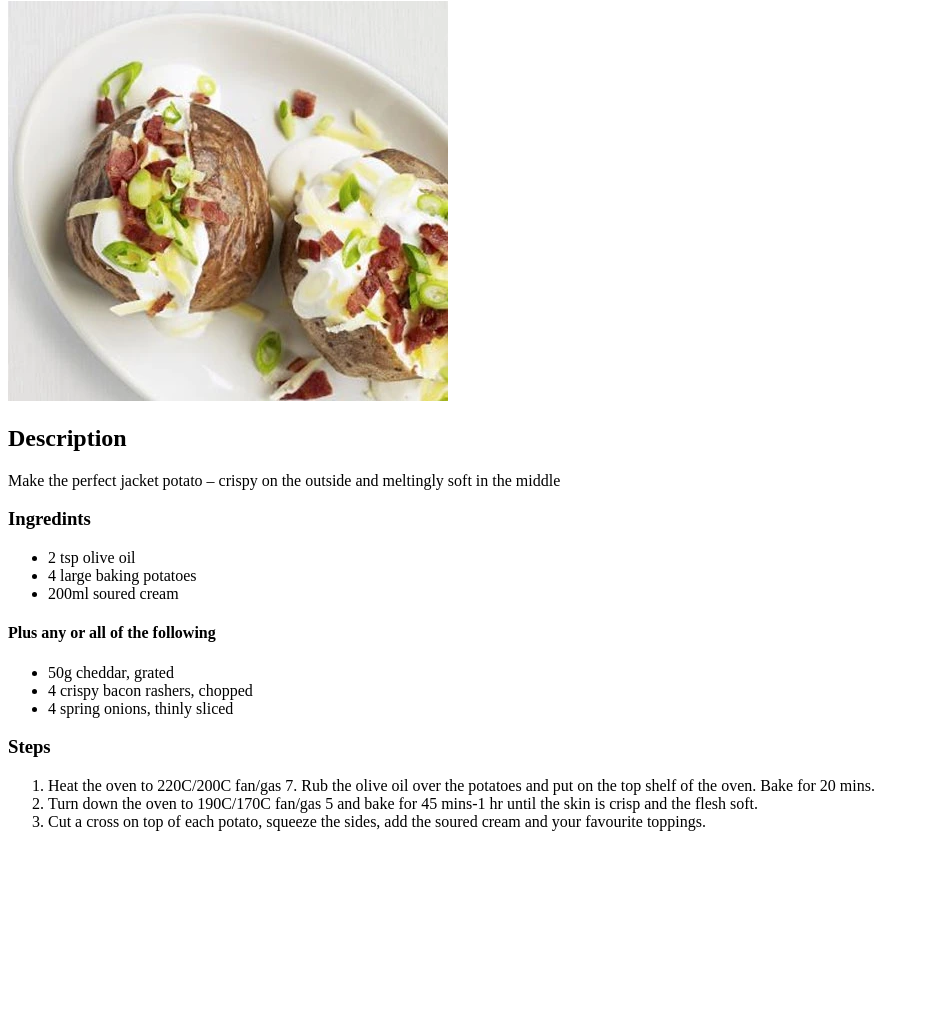
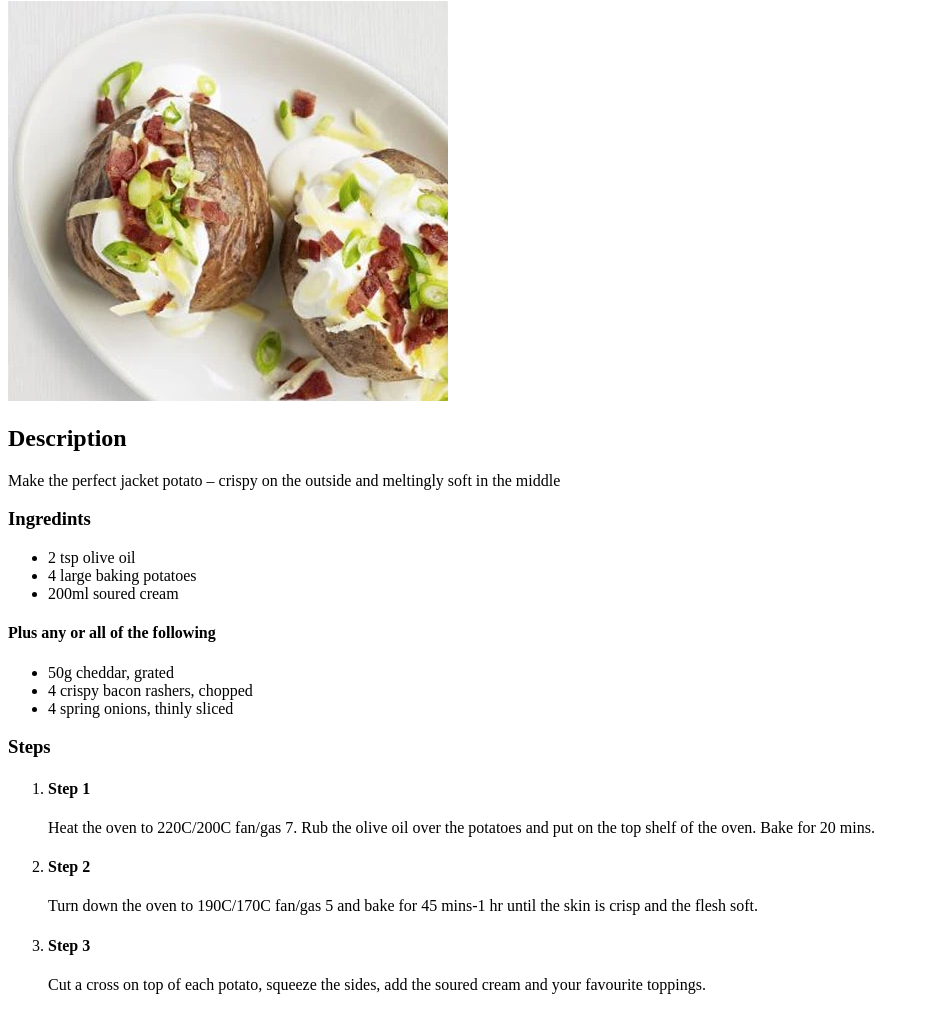
Before and after one commit to DCD22/odin-recipes, a plain HTML site: page recipes/bakedpotato.html in a window 1280 px wide. Shown: the part 79-1089 px from the top of the page, without its empty margins (0-926 px from the left). Before the commit the page ends 926 px from the top, so only its background shows below. Drawn offline with Linux system fonts and the light colour scheme.

Commit message:
Edited steps to adhere to style

```diff
--- a/recipes/bakedpotato.html
+++ b/recipes/bakedpotato.html
@@ -27,9 +27,18 @@
 
   <h3>Steps</h3>
   <ol>
-    <li>Heat the oven to 220C/200C fan/gas 7. Rub the olive oil over the potatoes and put on the top shelf of the oven. Bake for 20 mins.</li>
-    <li>Turn down the oven to 190C/170C fan/gas 5 and bake for 45 mins-1 hr until the skin is crisp and the flesh soft.</li>
-    <li>Cut a cross on top of each potato, squeeze the sides, add the soured cream and your favourite toppings.</li>
+    <li>
+      <h4>Step 1</h4>
+      <p>Heat the oven to 220C/200C fan/gas 7. Rub the olive oil over the potatoes and put on the top shelf of the oven. Bake for 20 mins.</p>
+    </li>
+    <li>
+      <h4>Step 2</h4>
+      <p>Turn down the oven to 190C/170C fan/gas 5 and bake for 45 mins-1 hr until the skin is crisp and the flesh soft.</p>
+    </li>
+    <li>
+      <h4>Step 3</h4>
+      <p>Cut a cross on top of each potato, squeeze the sides, add the soured cream and your favourite toppings.</p>
+    </li>
   </ol>
 </body>
 
```
